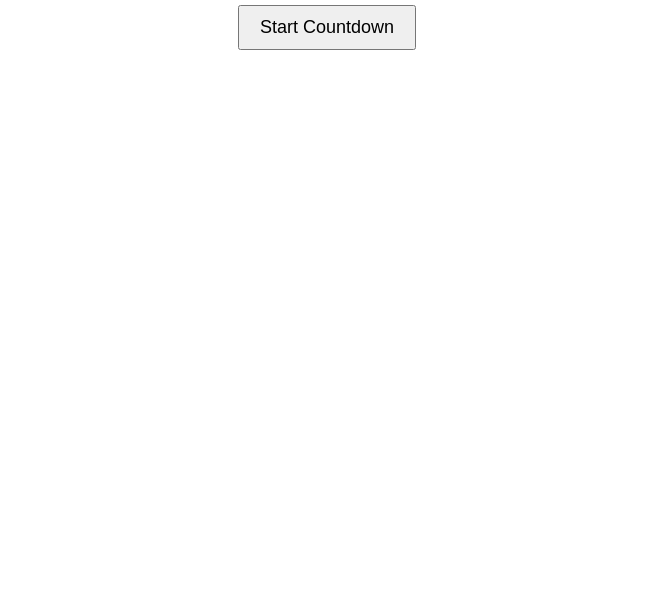
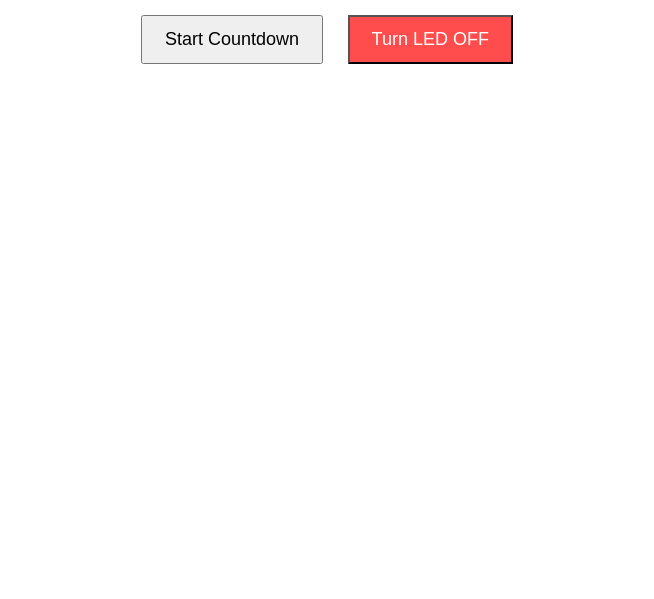
Before and after one commit to kparjun416/led-control, a plain HTML site: page index.html in a window 1280 px wide. Shown: the part 201-800 px from the top of the page, without its empty margins (313-967 px from the left). Drawn offline with Linux system fonts and the light colour scheme.

Commit message:
Update index.html

```diff
--- a/index.html
+++ b/index.html
@@ -5,7 +5,13 @@
   <style>
     body { font-family: Arial; text-align: center; padding-top: 40px; }
     #count { font-size: 50px; margin: 20px; }
-    button { padding: 10px 20px; font-size: 18px; }
+    button {
+      padding: 12px 22px;
+      font-size: 18px;
+      margin: 10px;
+      cursor: pointer;
+    }
+    #offBtn { background-color: #ff4d4d; color: white; }
   </style>
 </head>
 <body>
@@ -15,6 +21,7 @@
   <div id="count">10</div>
 
   <button onclick="startCountdown()">Start Countdown</button>
+  <button id="offBtn" onclick="turnLedOff()">Turn LED OFF</button>
 
   <script>
     let timeLeft = 10;
@@ -40,6 +47,12 @@
         .then(() => alert("LED TURNED ON!"))
         .catch(err => alert("Error: " + err));
     }
+
+    function turnLedOff() {
+      fetch("http://192.168.1.8/off")
+        .then(() => alert("LED TURNED OFF!"))
+        .catch(err => alert("Error: " + err));
+    }
   </script>
 
 </body>
```
